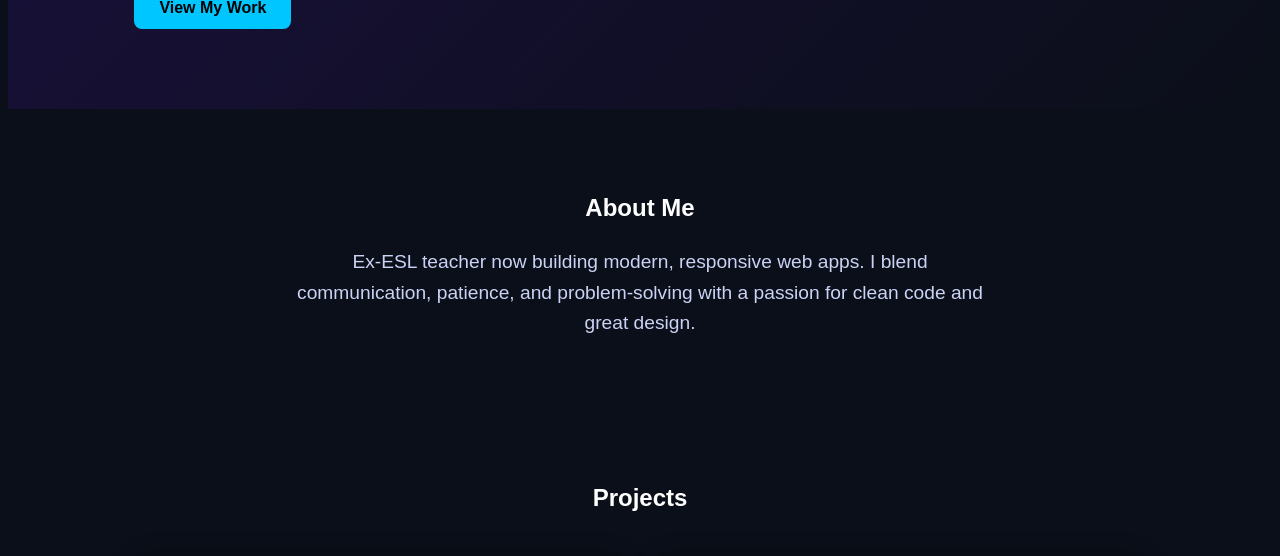
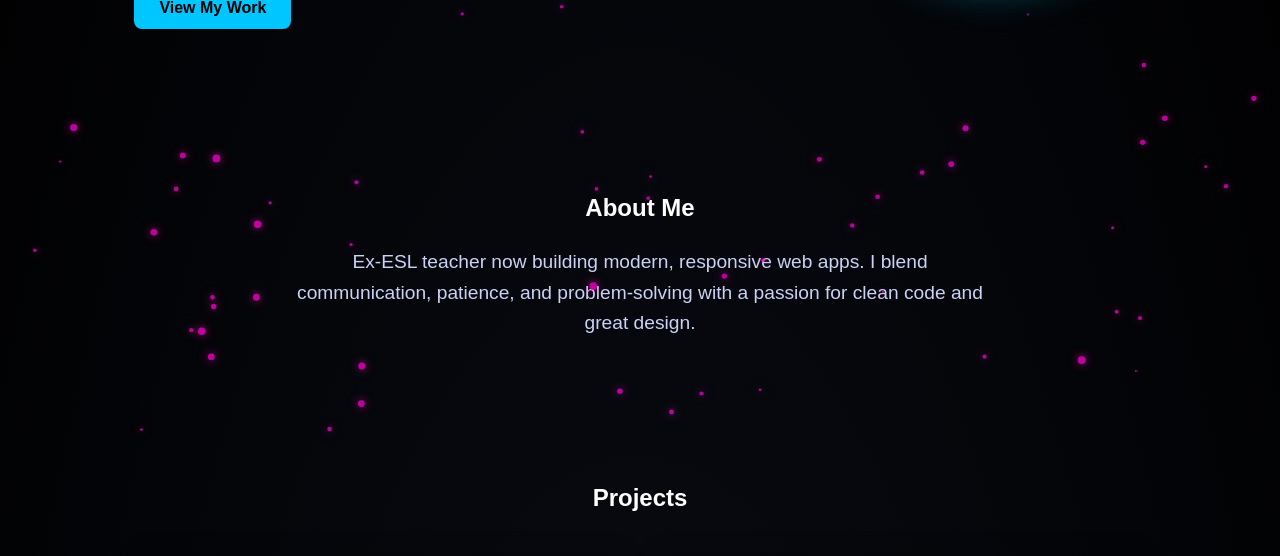
Before and after one commit to JodieAlbanyCloete/JODCLO25141_PT2503_A_Jodie_Cloete_CDV05, a plain HTML site: page index.html in a window 1280 px wide. Shown: the part 356-912 px from the top of the page. Drawn offline with Linux system fonts and the light colour scheme.

Commit message:
Updated: CSS

```diff
--- a/data.js
+++ b/data.js
@@ -5,7 +5,7 @@ const portfolioData = {
     name: "Jodie Cloete",
     title: "Junior Web Developer",
     description: "I build clean, modern, beautiful user experiences.",
-    image: "profile.png",
+    image: "images/profile-image.png",
   },
 
   about: {
--- a/index.html
+++ b/index.html
@@ -9,6 +9,7 @@
     <link rel="stylesheet" href="style.css" />
   </head>
   <body>
+    <canvas id="particles"></canvas>
     <div id="app"></div>
   </body>
 </html>
--- a/script.js
+++ b/script.js
@@ -53,3 +53,59 @@ function renderPortfolio(data) {
 }
 
 renderPortfolio(portfolioData);
+
+document.addEventListener("DOMContentLoaded", () => {
+  const canvas = document.getElementById("particles");
+  const ctx = canvas.getContext("2d");
+  canvas.width = window.innerWidth;
+  canvas.height = window.innerHeight;
+
+  const particlesArray = [];
+
+  class Particle {
+    constructor() {
+      this.x = Math.random() * canvas.width;
+      this.y = Math.random() * canvas.height;
+      this.size = Math.random() * 3 + 1;
+      this.speedX = Math.random() * 1 - 0.5;
+      this.speedY = Math.random() * 1 - 0.5;
+      this.color = "rgba(255, 0, 212, 0.7)";
+    }
+    update() {
+      this.x += this.speedX;
+      this.y += this.speedY;
+      if (this.x < 0 || this.x > canvas.width) this.speedX *= -1;
+      if (this.y < 0 || this.y > canvas.height) this.speedY *= -1;
+    }
+    draw() {
+      ctx.fillStyle = this.color;
+      ctx.shadowBlur = 10;
+      ctx.shadowColor = "#ff00bfff";
+      ctx.beginPath();
+      ctx.arc(this.x, this.y, this.size, 0, Math.PI * 2);
+      ctx.fill();
+    }
+  }
+
+  function initParticles(num) {
+    for (let i = 0; i < num; i++) {
+      particlesArray.push(new Particle());
+    }
+  }
+  initParticles(100);
+
+  function animate() {
+    ctx.clearRect(0, 0, canvas.width, canvas.height);
+    particlesArray.forEach((p) => {
+      p.update();
+      p.draw();
+    });
+    requestAnimationFrame(animate);
+  }
+  animate();
+
+  window.addEventListener("resize", () => {
+    canvas.width = window.innerWidth;
+    canvas.height = window.innerHeight;
+  });
+});
--- a/style.css
+++ b/style.css
@@ -1,6 +1,6 @@
 body {
   font-family: "Poppins", sans-serif;
-  background: #0b0f19;
+  background: radial-gradient(ellipse at bottom, #0b0f19 0%, #000 100%);
   color: #ffffff;
   line-height: 1.6;
 }
@@ -38,7 +38,6 @@ section {
   align-items: center;
   justify-content: space-between;
   padding: 80px 10%;
-  background: linear-gradient(135deg, #1a103d, #0b0f19);
 }
 
 .hero-text {
@@ -120,7 +119,7 @@ section {
 }
 
 .project-card p {
-  color: #a8b7d9;
+  color: #070707;
   margin: 10px 0;
 }
 
@@ -155,3 +154,13 @@ form button {
   width: 150px;
   margin: auto;
 }
+
+#particles {
+  position: fixed;
+  top: 0;
+  left: 0;
+  width: 100%;
+  height: 100%;
+  pointer-events: none;
+  z-index: 0; /* behind content */
+}
```
